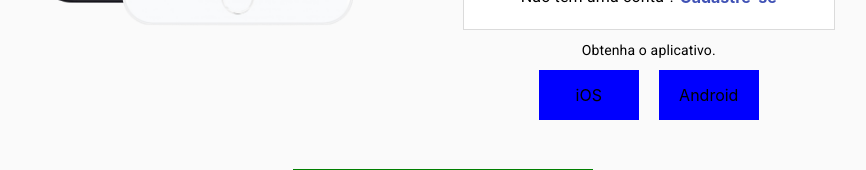
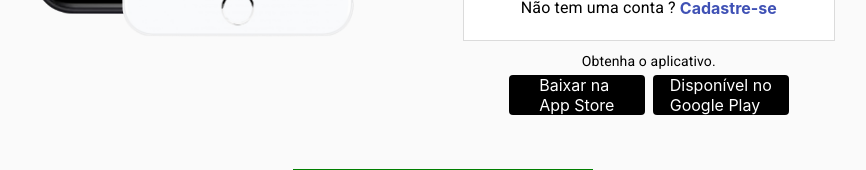
Before and after one commit to rafateruya/raftergram, a React (Create React App) app: page / in a window 1280 px wide. Shown: the part 531-701 px from the top of the page, without its empty margins (197-1063 px from the left). Built offline with nearby package versions, Linux system fonts and the light colour scheme.

Commit message:
checkpoint

```diff
--- /dev/null
+++ b/src/components/StoreButton/StoreButton.tsx
@@ -0,0 +1,52 @@
+import React from 'react';
+import styled from 'styled-components';
+
+export enum StoreType {
+  apple = 'apple',
+  google = 'google',
+}
+
+// eslint-disable-next-line @typescript-eslint/no-empty-interface
+interface StoreButtonProps {
+  type: StoreType;
+}
+
+const getLogoAndTexts = (storeType: StoreType) => {
+  switch (storeType) {
+    default:
+    case StoreType.apple:
+      return {
+        logo: 'logo da apple',
+        topText: 'Baixar na',
+        storeText: 'App Store',
+      };
+    case StoreType.google:
+      return {
+        logo: 'logo da Google',
+        topText: 'Disponível no',
+        storeText: 'Google Play',
+      };
+  }
+};
+
+const StoreButtonWrapper = styled.div`
+  background-color: black;
+  width: 136px;
+  height: 40px;
+  color: white;
+  display: flex;
+  justify-content: center;
+  align-items: center;
+  border-radius: 4px;
+`;
+
+export const StoreButton: React.FC<StoreButtonProps> = ({ type }) => {
+  const { logo, storeText, topText } = getLogoAndTexts(type);
+  return (
+    <StoreButtonWrapper>
+      {topText}
+      <br />
+      {storeText}
+    </StoreButtonWrapper>
+  );
+};
--- a/src/screens/Login/MainContent/UserInteractions/DownloadApp.tsx
+++ b/src/screens/Login/MainContent/UserInteractions/DownloadApp.tsx
@@ -1,6 +1,10 @@
 import { Typography } from '@material-ui/core';
 import React from 'react';
 import styled from 'styled-components';
+import {
+  StoreButton,
+  StoreType,
+} from '../../../../components/StoreButton/StoreButton';
 import { strings } from '../../../../resources/strings/strings';
 
 // eslint-disable-next-line @typescript-eslint/no-empty-interface
@@ -19,14 +23,8 @@ const StoreButtonsWrapper = styled.div`
   justify-content: center;
 `;
 
-const ButtonPlaceholder = styled.div`
-  height: 50px;
-  margin: 10px;
-  display: flex;
-  justify-content: center;
-  align-items: center;
-  background: blue;
-  min-width: 100px;
+const ButtonWrapper = styled.div`
+  margin: 4px;
 `;
 
 export const DownloadApp: React.FC<DownloadAppProps> = () => (
@@ -35,8 +33,12 @@ export const DownloadApp: React.FC<DownloadAppProps> = () => (
       {strings.loginScreen.downloadAppLabel}
     </Typography>
     <StoreButtonsWrapper>
-      <ButtonPlaceholder>iOS</ButtonPlaceholder>
-      <ButtonPlaceholder>Android</ButtonPlaceholder>
+      <ButtonWrapper>
+        <StoreButton type={StoreType.apple}>iOS</StoreButton>
+      </ButtonWrapper>
+      <ButtonWrapper>
+        <StoreButton type={StoreType.google}>Android</StoreButton>
+      </ButtonWrapper>
     </StoreButtonsWrapper>
   </DownloadAppWrapper>
 );
```
